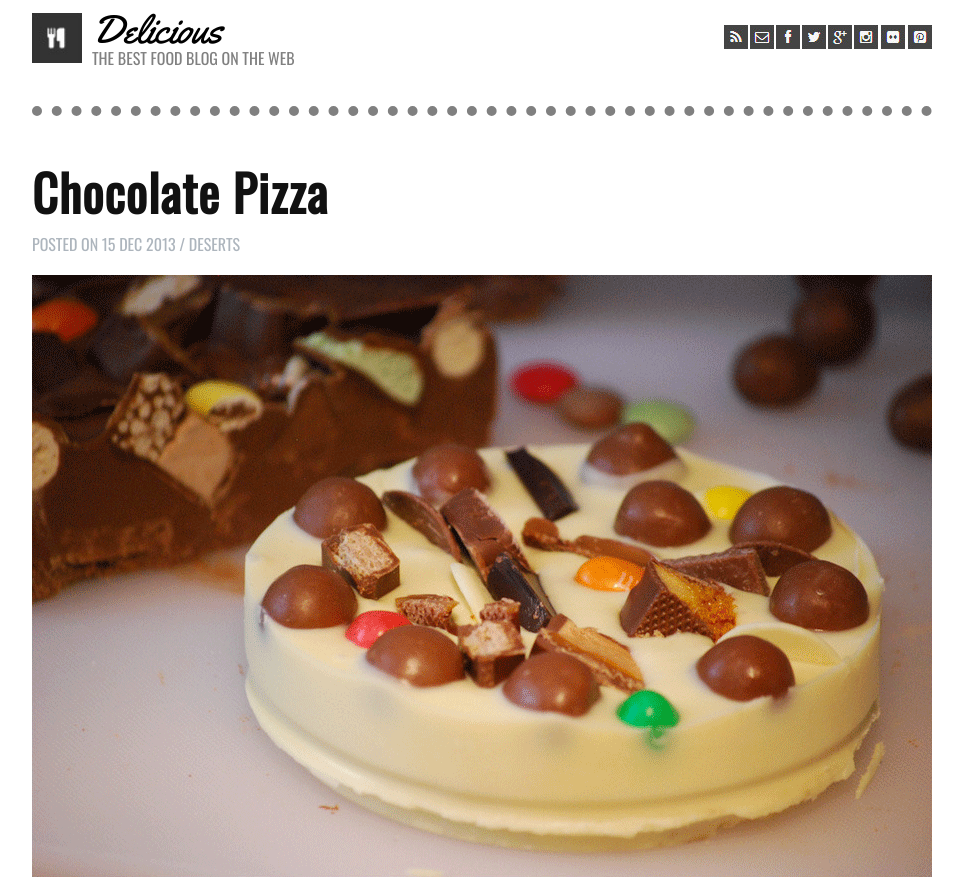
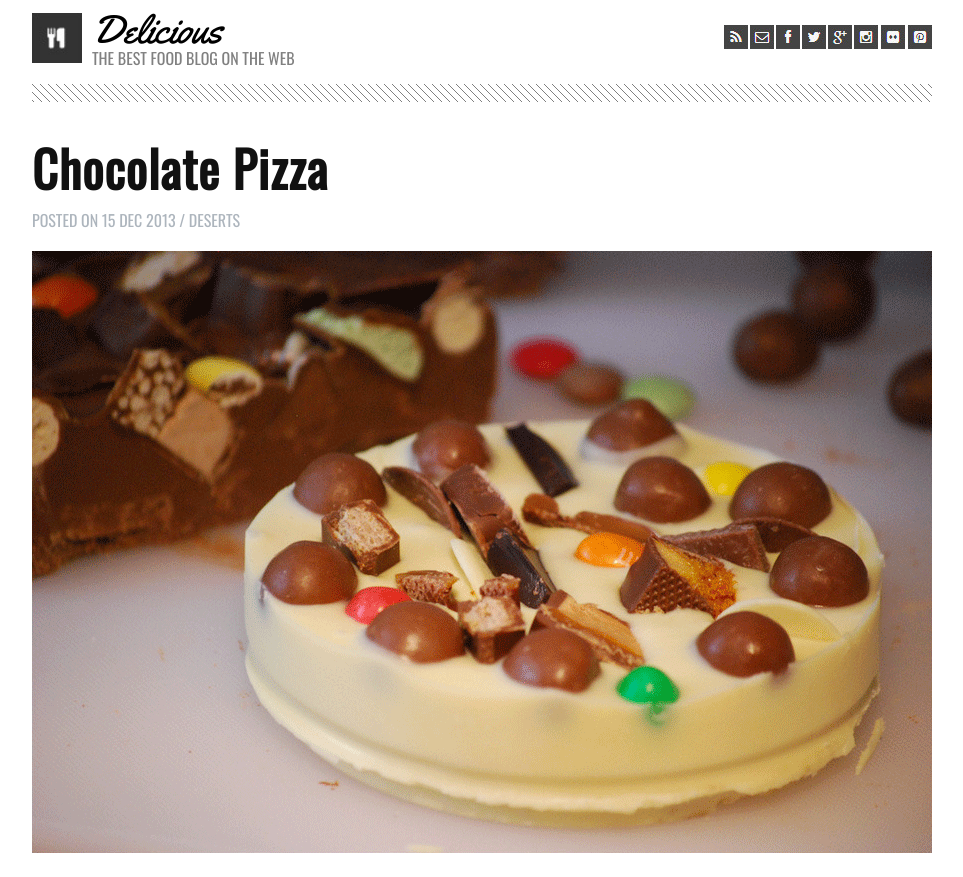
Before and after one commit to brendanhuddleston18/chocolate-pizza, a plain HTML site: page index.html in a window 1280 px wide. Shown: the top 877 px of the page, without its empty margins (158-1121 px from the left). Drawn offline with nearby package versions, Linux system fonts and the light colour scheme; a web font is replaced by a local one.

Commit message:
added linear gradient div elements

```diff
--- a/css/style.css
+++ b/css/style.css
@@ -24,7 +24,7 @@ body {
 #title span {
   font-size: 40px;
   font-family: 'Yellowtail';
-  font-style: ;
+  /* font-style: ; */
 }
 
 #title img {
@@ -54,14 +54,21 @@ body {
   color: #adb5bd;
 }
 
-.delHeader {
+.headerStuff {
   display: flex;
   justify-content:space-between;
   align-items: center;
-  padding-bottom: 40px;
+  padding-bottom: 18px;
   margin-top: 10px;
-  margin-bottom: 50px;
-  border-bottom: 10px dotted grey;
+  /* margin-bottom: 50px; */
+  /* border-bottom: 10px dotted grey; */
+}
+
+.dashedLine {
+  height: 18px;
+  width: 100%;
+  background: linear-gradient(45deg, transparent 45%, grey 45%, grey 55%, transparent 55%);
+  background-size: 8px 8px; /* Adjust the size of dashes */
 }
 
 .card {
@@ -101,7 +108,7 @@ body {
   justify-content: space-between;
   margin-bottom: 48px;
   padding-top: 24px;
-  border-top: 5px dashed grey;
+  /* border-top: 5px dashed grey; */
   font-size: 18px;
 }
 
@@ -138,6 +145,10 @@ body {
 .lines hr {
   width: 100%;
   height: 0;
+}
+
+header {
+  margin-bottom: 40px;
 }
 
 main {
--- a/index.html
+++ b/index.html
@@ -13,6 +13,7 @@
   <div id="fullThing">
 
     <header class="delHeader">
+      <div class="headerStuff">
         <div id="title">
           <img src="images/logo.png" />
           <div id="delicious">
@@ -34,6 +35,9 @@
             <li><img src="images/pint-icon.png" /></li>
           </ul>
         </nav>
+      </div>
+      <div class="dashedLine">
+      </div>
     </header>
 
     <main>
@@ -165,6 +169,7 @@
       </section>
 
       <section class="deck col-1 separator-top">
+        <div class="dashedLine"></div>
 
         <div class="card-horizontal-content">
 
```
Lines whose indentation alone changed are shown as unchanged.
